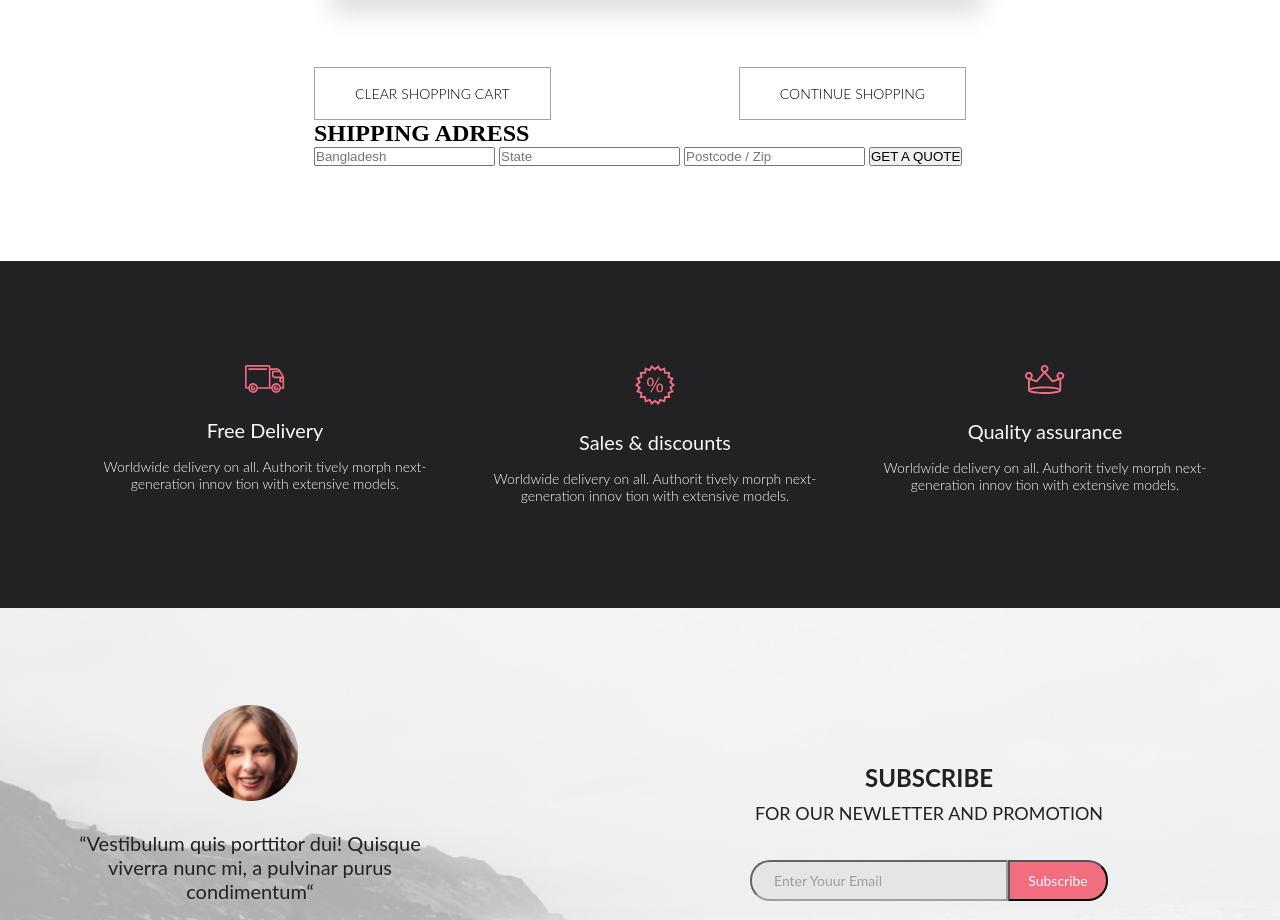
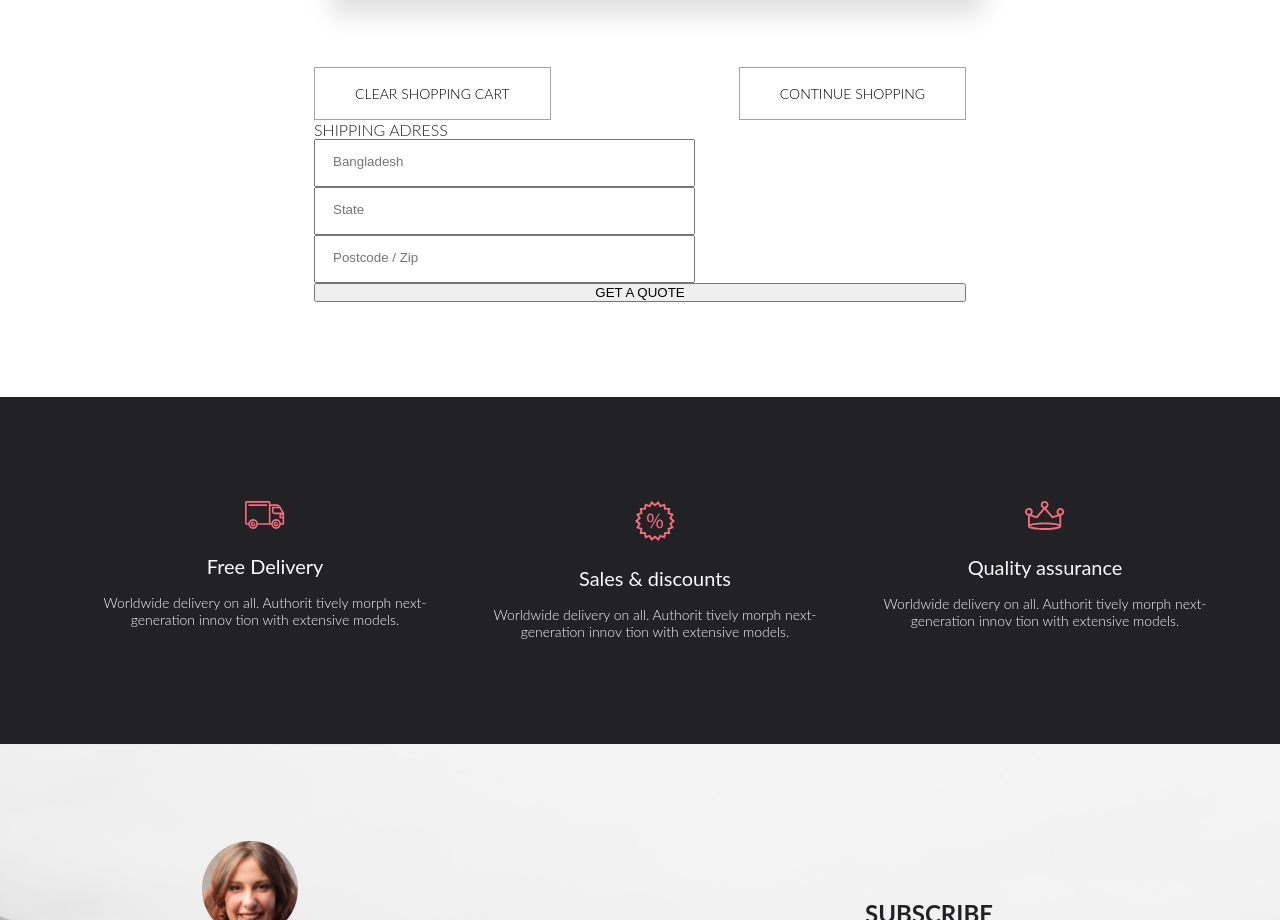
Before and after one commit to Salis666/Shop-layout, a plain HTML site: page cart.html in a window 1280 px wide. Shown: the part 980-1900 px from the top of the page. Drawn offline with Linux system fonts and the light colour scheme.

Commit message:
add pay style

```diff
--- /dev/null
+++ b/b-block/_b-payForm.scss
@@ -0,0 +1,44 @@
+$inputwidth: 360px;
+
+$textStyleInput: {
+            font-family: 'Lato';
+            font-style: normal;
+            font-weight: 300;
+            font-size: 13px;
+            line-height: 16px;
+            /* identical to box height */
+
+
+            color: #B1B1B1;
+}
+
+.b-payForm {
+            &_flex {
+                        display: flex;
+                        flex-direction: column;
+            }
+
+            &__name {
+                        font-family: 'Lato';
+                        font-style: normal;
+                        font-weight: 300;
+                        font-size: 16px;
+                        line-height: 19px;
+                        color: #222222;
+            }
+
+            &__sityInput {
+                        padding: 13px 0 16px 17px;
+                        width: $inputwidth;
+            }
+
+            &__stateInput {
+                        padding: 13px 0 16px 17px;
+                        width: $inputwidth;
+            }
+
+            &__postcodeInput {
+                        padding: 13px 0 16px 17px;
+                        width: $inputwidth;
+            }
+}
--- a/cart.html
+++ b/cart.html
@@ -151,13 +151,14 @@
                                                             SHOPPING</a>
                                     </div>
                         </div>
-                        <div class="b-flexCart__payForm">
-                                    <form action="#">
-                                                <h2>SHIPPING ADRESS</h2>
-                                                <input placeholder="Bangladesh">
-                                                <input placeholder="State">
-                                                <input placeholder="Postcode / Zip">
-                                                <button type="submit">GET A QUOTE</button>
+                        <div class="b-flexCart__pay">
+                                    <form class="b-payForm b-payForm_flex" action="#">
+                                                <h2 class="b-payForm__name">SHIPPING ADRESS</h2>
+                                                <input class="b-payForm__sityInput" placeholder="Bangladesh">
+                                                <input class="b-payForm__stateInput" placeholder="State">
+                                                <input class="b-payForm__postcodeInput" placeholder="Postcode / Zip">
+                                                <button class="b-payForm__buttonSubmit" type="submit">GET A
+                                                            QUOTE</button>
                                     </form>
                         </div>
             </div>
--- a/style.scss
+++ b/style.scss
@@ -1016,3 +1016,4 @@
 @import "b-block/_b-cartPay";
 @import "b-block/_b-flexCart";
 @import "b-block/_b-bottonPay";
+@import "b-block/_b-payForm";
```
Also changed, not shown: style.css, 1 other file.
